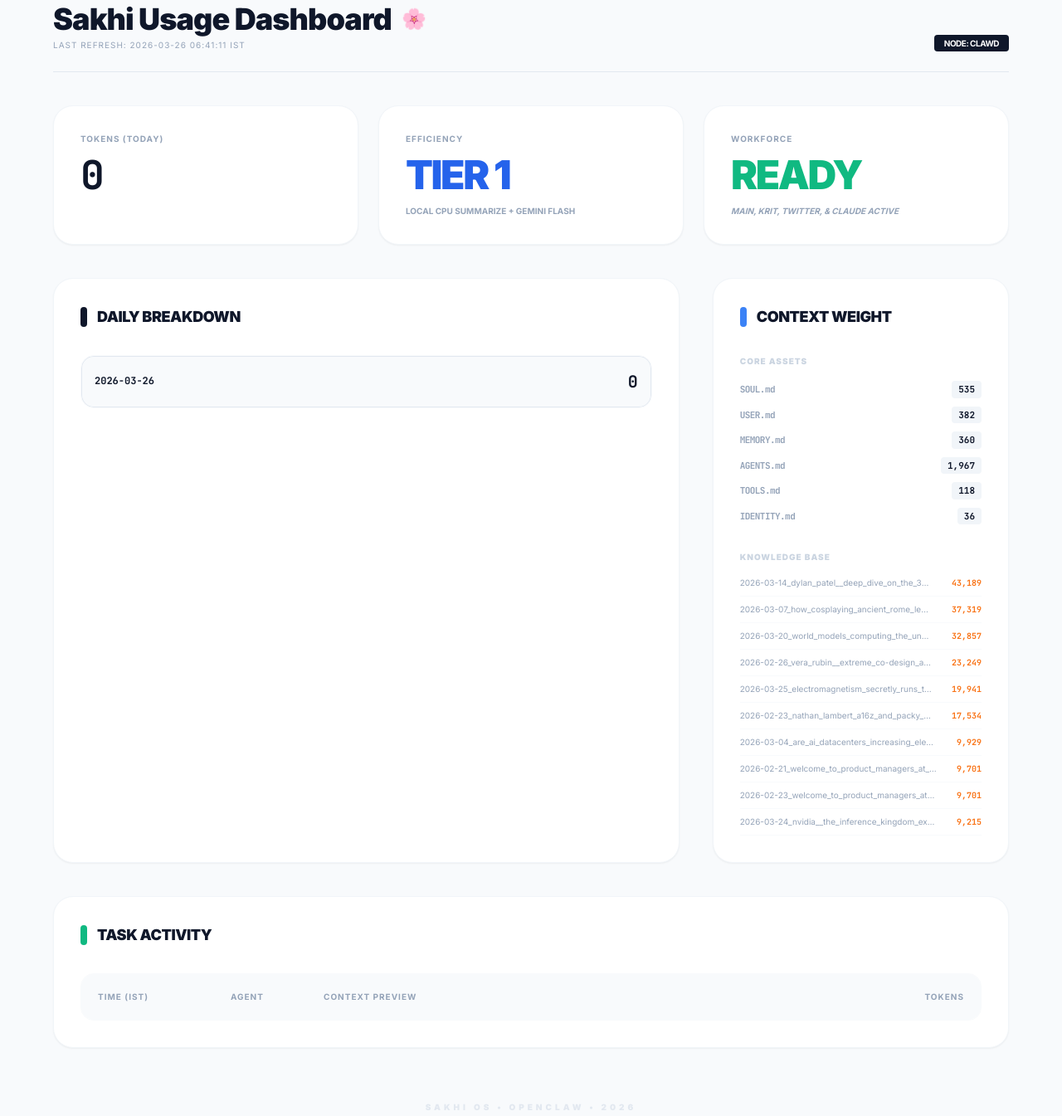
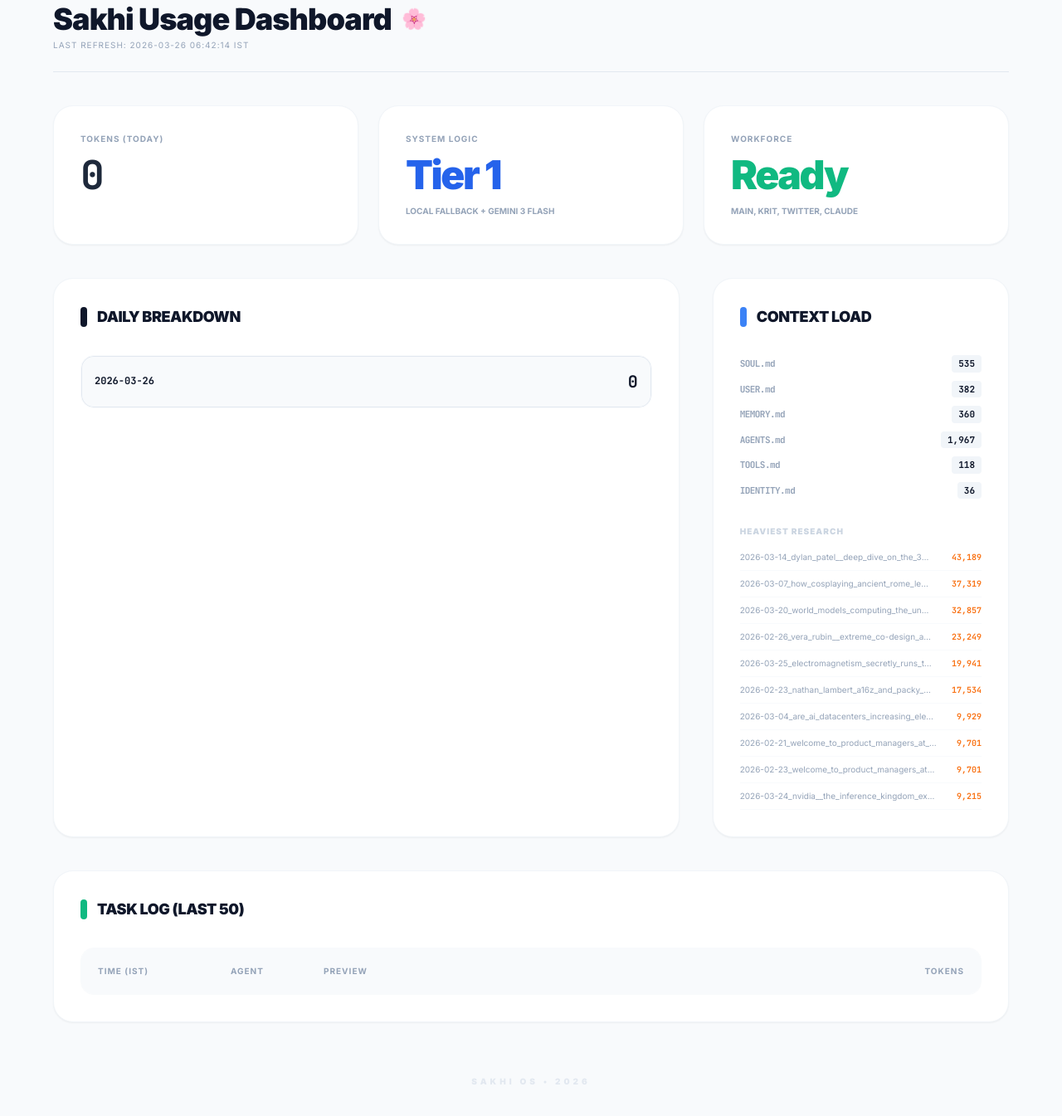
Before and after one commit to sakhiclawd/usage-dashboard, a plain HTML site: page index.html in a window 1280 px wide. Shown: the part 29-1374 px from the top of the page at 83% size. Drawn offline with nearby package versions, Linux system fonts and the light colour scheme.

Commit message:
Dashboard update 2026-03-26 01:12

```diff
--- a/index.html
+++ b/index.html
@@ -20,31 +20,28 @@
                         Sakhi Usage Dashboard <span class="ml-3 text-2xl">🌸</span>
                     </h1>
                     <p class="text-slate-400 font-medium mt-1 uppercase tracking-widest text-[10px]">
-                        Last refresh: 2026-03-26 06:41:11 IST
+                        Last refresh: 2026-03-26 06:42:14 IST
                     </p>
-                </div>
-                <div class="text-right">
-                    <span class="bg-slate-900 text-white px-3 py-1 rounded text-[10px] font-bold uppercase tracking-tighter">Node: clawd</span>
                 </div>
             </header>
 
             <div class="grid grid-cols-1 md:grid-cols-3 gap-6 mb-10">
                 <div class="bg-white p-8 rounded-3xl shadow-sm border border-slate-100">
                     <h3 class="text-slate-400 text-[10px] font-bold uppercase tracking-widest mb-3">Tokens (Today)</h3>
-                    <p class="text-5xl font-black text-slate-900 tracking-tighter mono">0</p>
+                    <p class="text-5xl font-black text-slate-800 tracking-tighter mono">0</p>
                     <div class="mt-4 flex flex-wrap gap-1">
 
                     </div>
                 </div>
                 <div class="bg-white p-8 rounded-3xl shadow-sm border border-slate-100">
-                    <h3 class="text-slate-400 text-[10px] font-bold uppercase tracking-widest mb-3">Efficiency</h3>
-                    <p class="text-5xl font-black text-blue-600 tracking-tighter">TIER 1</p>
-                    <p class="text-[10px] text-slate-400 font-bold uppercase mt-3">Local CPU summarize + Gemini Flash</p>
+                    <h3 class="text-slate-400 text-[10px] font-bold uppercase tracking-widest mb-3">System Logic</h3>
+                    <p class="text-5xl font-black text-blue-600 tracking-tighter">Tier 1</p>
+                    <p class="text-[10px] text-slate-400 font-bold uppercase mt-3">Local Fallback + Gemini 3 Flash</p>
                 </div>
                 <div class="bg-white p-8 rounded-3xl shadow-sm border border-slate-100">
                     <h3 class="text-slate-400 text-[10px] font-bold uppercase tracking-widest mb-3">Workforce</h3>
-                    <p class="text-5xl font-black text-emerald-500 tracking-tighter">READY</p>
-                    <p class="text-[10px] text-slate-400 font-bold uppercase mt-3 italic">Main, Krit, Twitter, & Claude active</p>
+                    <p class="text-5xl font-black text-emerald-500 tracking-tighter">Ready</p>
+                    <p class="text-[10px] text-slate-400 font-bold uppercase mt-3">Main, Krit, Twitter, Claude</p>
                 </div>
             </div>
 
@@ -70,9 +67,8 @@
 
                 <div class="bg-white p-8 rounded-3xl shadow-sm border border-slate-100">
                     <h2 class="text-lg font-black mb-8 uppercase tracking-tight flex items-center">
-                        <span class="w-2 h-6 bg-blue-500 mr-3 rounded-full"></span> Context weight
+                        <span class="w-2 h-6 bg-blue-500 mr-3 rounded-full"></span> Context Load
                     </h2>
-                    <h3 class="text-[10px] font-black text-slate-300 uppercase tracking-widest mb-4">Core Assets</h3>
                     <div class="space-y-2.5 mb-8">
 
                         <div class="flex justify-between items-center text-[11px] font-bold mono">
@@ -106,7 +102,7 @@
                         </div>
 
                     </div>
-                    <h3 class="text-[10px] font-black text-slate-300 uppercase tracking-widest mb-4">Knowledge Base</h3>
+                    <h3 class="text-[10px] font-black text-slate-300 uppercase tracking-widest mb-4">Heaviest Research</h3>
                     <div class="space-y-2">
 
                         <div class="flex justify-between items-center text-[10px] border-b border-slate-50 pb-2">
@@ -165,7 +161,7 @@
 
             <div class="bg-white p-8 rounded-3xl shadow-sm border border-slate-100">
                 <h2 class="text-lg font-black mb-8 uppercase tracking-tight flex items-center">
-                    <span class="w-2 h-6 bg-emerald-500 mr-3 rounded-full"></span> Task Activity
+                    <span class="w-2 h-6 bg-emerald-500 mr-3 rounded-full"></span> Task Log (Last 50)
                 </h2>
                 <div class="overflow-hidden rounded-2xl border border-slate-50">
                 <table class="w-full text-left border-collapse">
@@ -173,7 +169,7 @@
                         <tr>
                             <th class="p-5 w-40">Time (IST)</th>
                             <th class="p-5 w-28">Agent</th>
-                            <th class="p-5">Context Preview</th>
+                            <th class="p-5">Preview</th>
                             <th class="p-5 text-right w-28">Tokens</th>
                         </tr>
                     </thead>
@@ -185,7 +181,7 @@
             </div>
 
             <footer class="mt-16 mb-12 text-center">
-                <p class="text-slate-200 text-[10px] font-black uppercase tracking-[0.4em]">Sakhi OS • OpenClaw • 2026</p>
+                <p class="text-slate-200 text-[10px] font-black uppercase tracking-[0.4em]">Sakhi OS • 2026</p>
             </footer>
         </div>
     </body>
```
